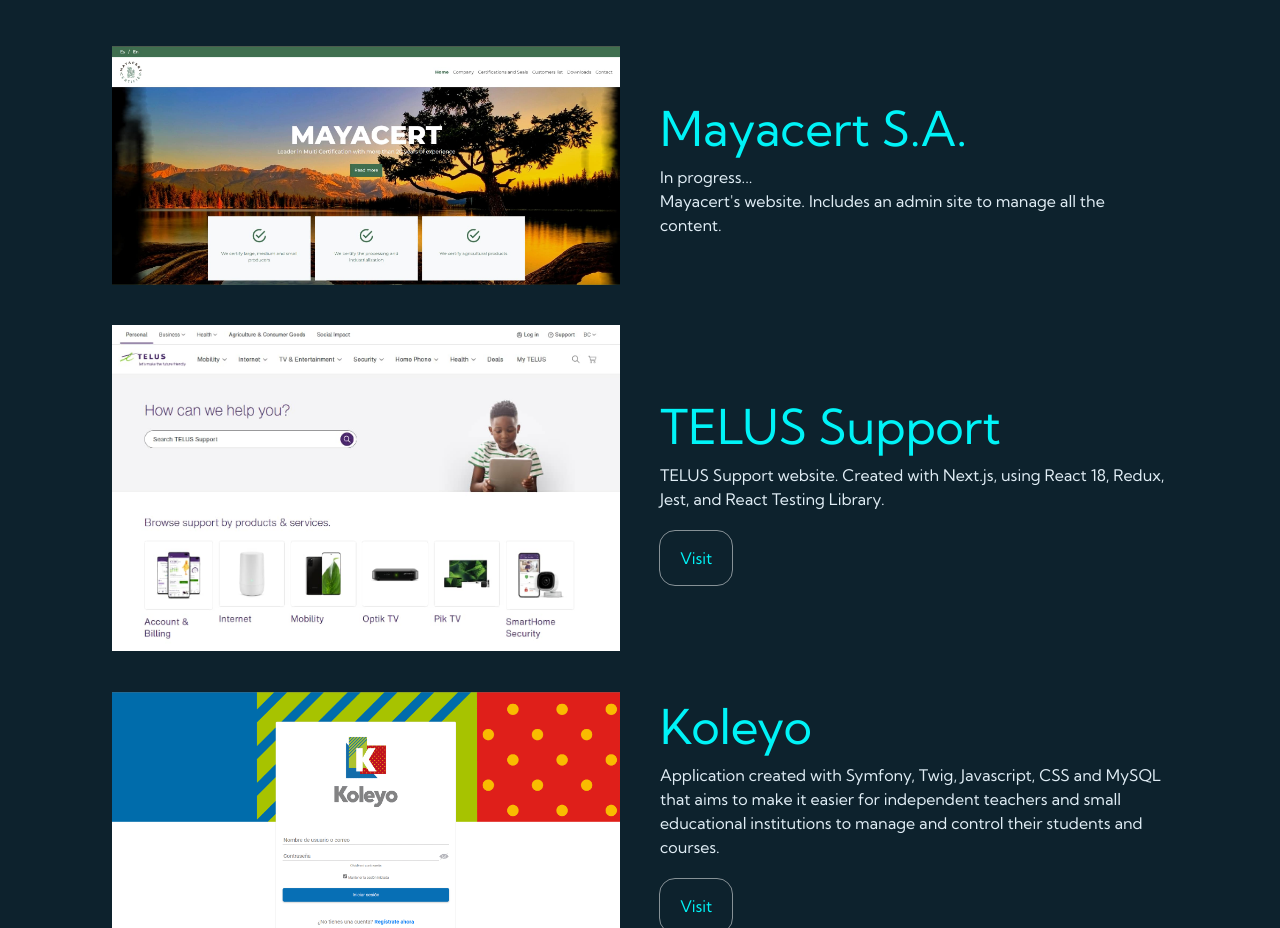
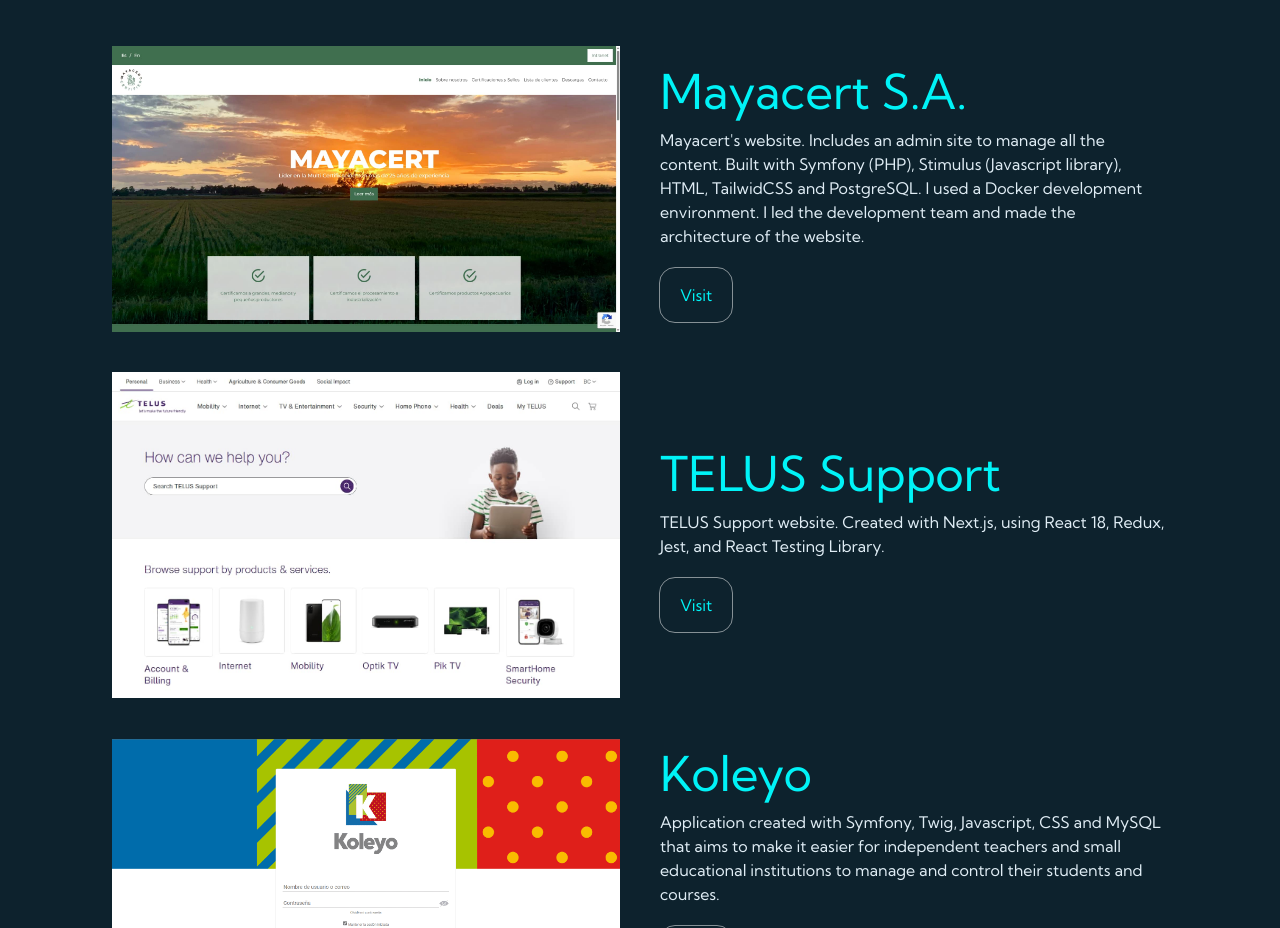
Before and after one commit to luisefarfan/Portfolio, a React (Vite) app: page / in a window 1280 px wide. Shown: the part 1860-2788 px from the top of the page. Built offline with nearby package versions, Linux system fonts and the light colour scheme.

Commit message:
feat: mayacert project information changed

```diff
--- a/src/content/projects.js
+++ b/src/content/projects.js
@@ -22,9 +22,9 @@ const projectsContent = {
     projects: [
       {
         title: 'Mayacert S.A.',
-        subtitle: 'In progress...',
-        description: 'Mayacert\'s website. Includes an admin site to manage all the content.',
-        url: '',
+        subtitle: '',
+        description: 'Mayacert\'s website. Includes an admin site to manage all the content. Built with Symfony (PHP), Stimulus (Javascript library), HTML, TailwidCSS and PostgreSQL. I used a Docker development environment. I led the development team and made the architecture of the website.',
+        url: 'https://www.mayacert.com',
         img: mayacertImg,
         // compressedImg: project1ImgCompressed
       },
@@ -94,9 +94,9 @@ const projectsContent = {
     projects: [
       {
         title: 'Mayacert S.A.',
-        subtitle: 'En progreso...',
-        description: 'Página web de Mayacert. Incluye un sitio administrativo para controlar todo el contenido de la página.',
-        url: '',
+        subtitle: '',
+        description: 'Sitio web de Mayacert. Incluye un sitio de administración para administrar todo el contenido. Construido con Symfony (PHP), Stimulus (librería Javascript), HTML, TailwidCSS y PostgreSQL. Utilicé un entorno de desarrollo Docker. Lideré el equipo de desarrollo e hice la arquitectura del sitio web.',
+        url: 'https://www.mayacert.com',
         img: mayacertImg,
         // compressedImg: project1ImgCompressed
       },
```
Also changed, not shown: src/assets/pages/Projects/mayacert.jpg.
